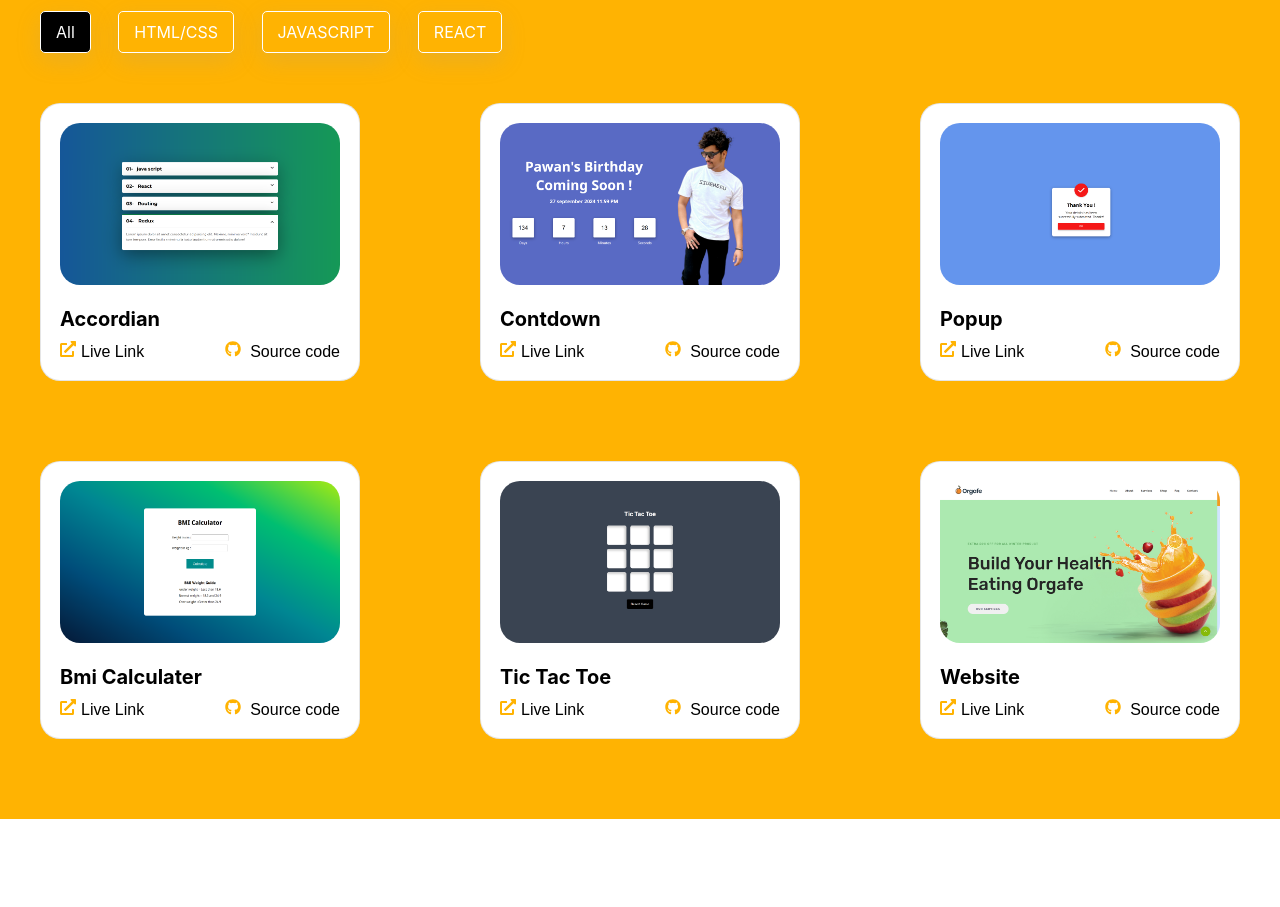
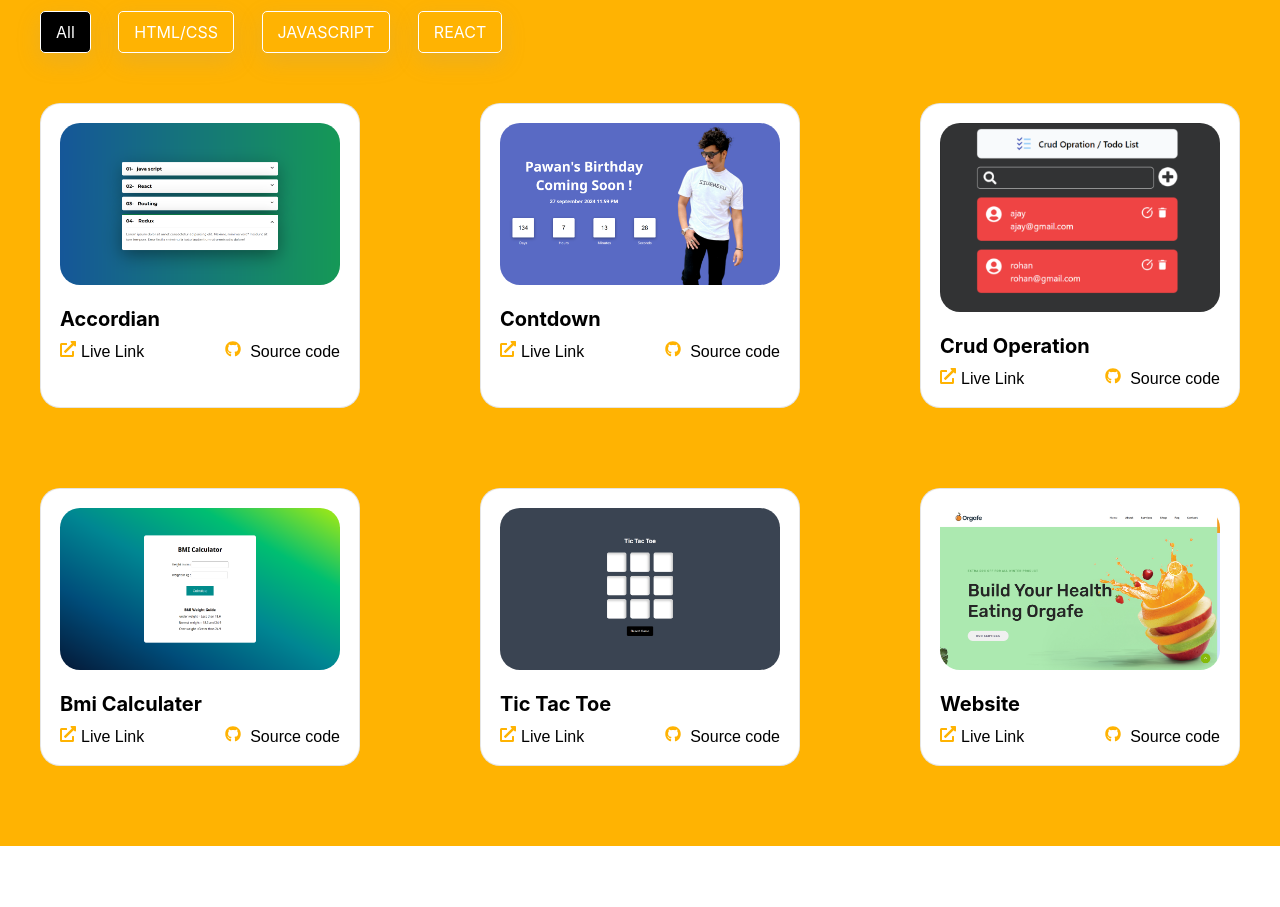
Before and after one commit to pawanrajora143/portfolio2, a React (Create React App) app: page / in a window 1280 px wide. Shown: the part 4300-5207 px from the top of the page. Built offline with nearby package versions, Linux system fonts and the light colour scheme.

Commit message:
crud operation

```diff
--- a/src/component/portfolio/Data.js
+++ b/src/component/portfolio/Data.js
@@ -1,7 +1,7 @@
 
 import accordian from "./../../images/accordian.png"
 import contdown from "./../../images/contdown.png"
-import popup from "./../../images/popup.png"
+import crud from "./../../images/crud.png"
 import bmicalculater from "./../../images/bmi calculater.png"
 import tictactoe from "./../../images/tic tac toe.png"
 import html from "./../../images/html (2).png"
@@ -28,11 +28,11 @@ export const projectData = [
     },
     {
         id:"3",
-        image:popup,
-        title:"popup",
-        category:"JAVASCRIPT",
-        live:"https://popup-psi-khaki.vercel.app/",
-        gitcode:"https://github.com/pawanrajora143/Popup"
+        image:crud,
+        title:"crud Operation",
+        category:"REACT",
+        live:"https://crud-one-livid.vercel.app/",
+        gitcode:"https://github.com/pawanrajora143/crud-operation"
     },
     {
         id:"4",
```
Also changed, not shown: src/images/crud.png (added).
